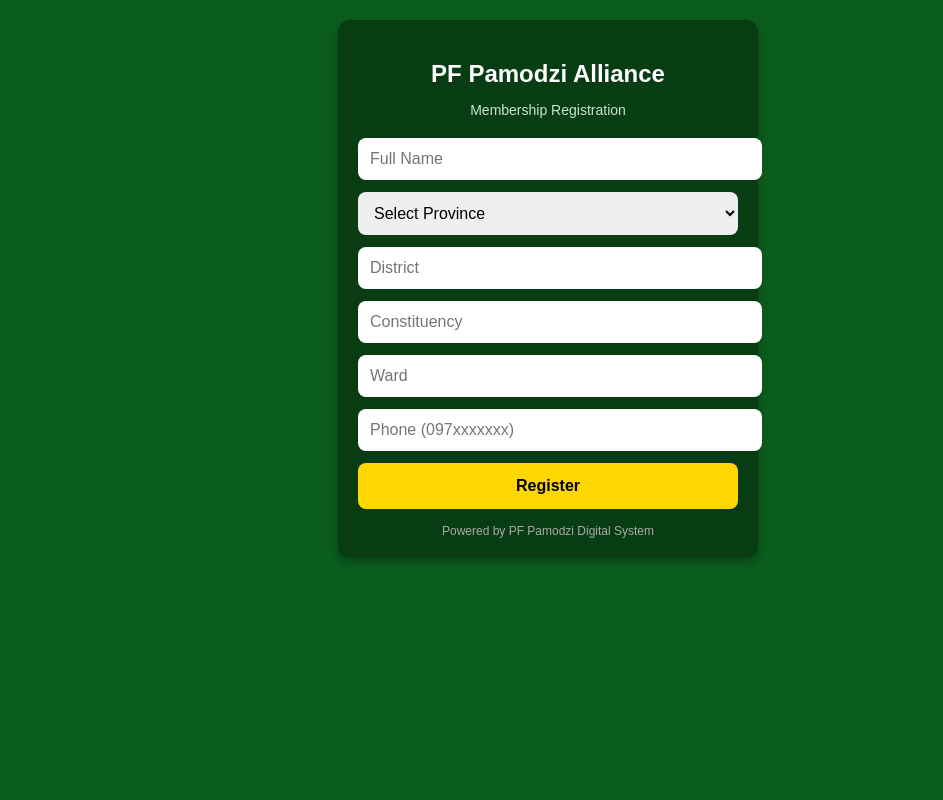
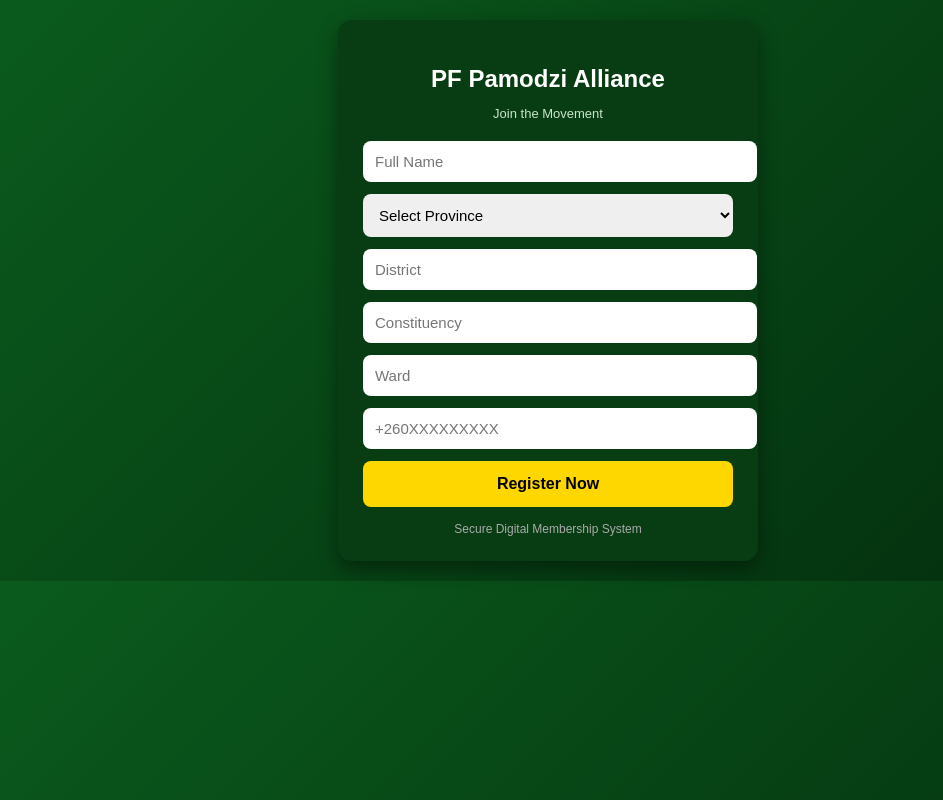
Before and after one commit to zambia-covid/PARTY_MEMBERSHIP, a Flask app: template templates/register.html in a window 1280 px wide. Shown: the whole page, without its empty margins (92-1035 px from the left). Run offline with Flask 3, Linux system fonts and the light colour scheme; the template is opened without the code that fills it, so the values that code supplies are empty.

Commit message:
Update register.html

```diff
--- a/templates/register.html
+++ b/templates/register.html
@@ -4,14 +4,12 @@
 <meta charset="UTF-8">
 <meta name="viewport" content="width=device-width, initial-scale=1.0">
 <title>Membership Registration</title>
-<link rel="icon" type="image/png" href="{{ url_for('static', filename='favicon.png') }}">
 
 <style>
 body {
-        font-family: Arial, sans-serif;
-        background: #0B5D1E;
+    font-family: Arial;
+    background: linear-gradient(135deg, #0B5D1E, #032d0d);
     margin: 0;
-        padding: 0;
     color: white;
 }
 
@@ -23,19 +21,19 @@
 
 .card {
     background: #083D14;
-        padding: 20px;
-        border-radius: 12px;
-        box-shadow: 0 4px 10px rgba(0,0,0,0.3);
+    padding: 25px;
+    border-radius: 14px;
+    box-shadow: 0 8px 20px rgba(0,0,0,0.4);
 }
 
 h2 {
     text-align: center;
-        margin-bottom: 10px;
+    margin-bottom: 5px;
 }
 
 p {
     text-align: center;
-        font-size: 14px;
+    font-size: 13px;
     margin-bottom: 20px;
     color: #c8e6c9;
 }
@@ -46,7 +44,7 @@
     margin-bottom: 12px;
     border-radius: 8px;
     border: none;
-        font-size: 16px;
+    font-size: 15px;
 }
 
 input:focus, select:focus {
@@ -64,8 +62,16 @@
     cursor: pointer;
 }
 
-    button:hover {
-        opacity: 0.9;
+button:active {
+    transform: scale(0.98);
+}
+
+.success {
+    background:#004d00;
+    padding:10px;
+    margin-bottom:10px;
+    border-radius:6px;
+    display:none;
 }
 
 .footer {
@@ -81,8 +87,13 @@
 
 <div class="container">
     <div class="card">
+
         <h2>PF Pamodzi Alliance</h2>
-        <p>Membership Registration</p>
+        <p>Join the Movement</p>
+
+        <div id="successBox" class="success">
+            Registration successful!
+        </div>
 
         <form method="POST" action="/register">
 
@@ -103,20 +114,18 @@
             </select>
 
             <input type="text" name="district" placeholder="District" required>
+            <input type="text" name="constituency" placeholder="Constituency" required>
+            <input type="text" name="ward" placeholder="Ward" required>
+            <input type="text" name="phone" placeholder="+260XXXXXXXXX" required>
 
-            <input type="text" name="constituency" placeholder="Constituency" required>
-
-            <input type="text" name="ward" placeholder="Ward" required>
-
-            <input type="text" name="phone" placeholder="Phone (097xxxxxxx)" required>
-
-            <button type="submit">Register</button>
+            <button type="submit">Register Now</button>
 
         </form>
 
         <div class="footer">
-            Powered by PF Pamodzi Digital System
+            Secure Digital Membership System
         </div>
+
     </div>
 </div>
 
```
Lines whose indentation alone changed are shown as unchanged.
